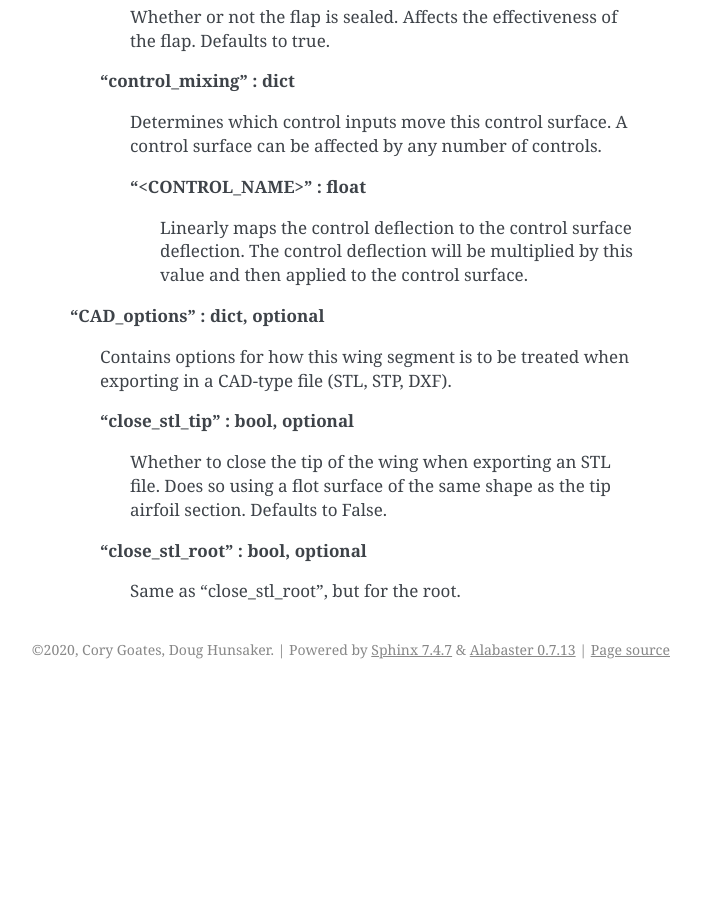
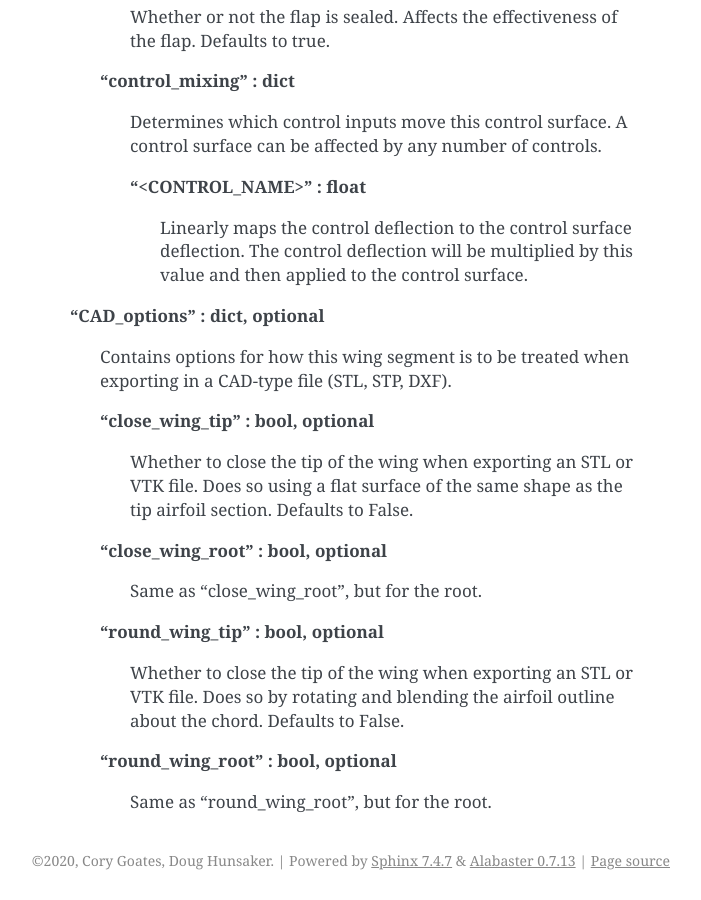
Before and after one commit to usuaero/MachUpX, a Sphinx documentation site: the page built from docs/source/creating_input_files.md, in a window 1280 px wide and 900 px high, scrolled down 26548 px. Shown: the whole window, without its empty margins (440-1141 px from the left). Built offline with Sphinx 7.4.7, drawn with Linux system fonts in a browser that asks for light colours; pages that are not in the unit, such as notebooks, are missing from menus; before the commit the page ends 27237 px from its top, so only the background shows below that.

Commit message:
Changed CAD option syntax and finished vtk export (maybe)

```diff
--- a/docs/source/creating_input_files.md
+++ b/docs/source/creating_input_files.md
@@ -602,8 +602,14 @@ Describes an aircraft. Stored as a .json file or a Python dictionary.
 >>>**"CAD_options" : dict, optional**
 >>>>Contains options for how this wing segment is to be treated when exporting in a CAD-type file (STL, STP, DXF).
 >>>>
->>>>**"close_stl_tip" : bool, optional**
->>>>>Whether to close the tip of the wing when exporting an STL file. Does so using a flot surface of the same shape as the tip airfoil section. Defaults to False.
+>>>>**"close_wing_tip" : bool, optional**
+>>>>>Whether to close the tip of the wing when exporting an STL or VTK file. Does so using a flat surface of the same shape as the tip airfoil section. Defaults to False.
 >>>>
->>>>**"close_stl_root" : bool, optional**
->>>>>Same as "close_stl_root", but for the root.
+>>>>**"close_wing_root" : bool, optional**
+>>>>>Same as "close_wing_root", but for the root.
+>>>>
+>>>>**"round_wing_tip" : bool, optional**
+>>>>>Whether to close the tip of the wing when exporting an STL or VTK file. Does so by rotating and blending the airfoil outline about the chord. Defaults to False.
+>>>>
+>>>>**"round_wing_root" : bool, optional**
+>>>>>Same as "round_wing_root", but for the root.
```
Also changed, not shown: 5 other files.
